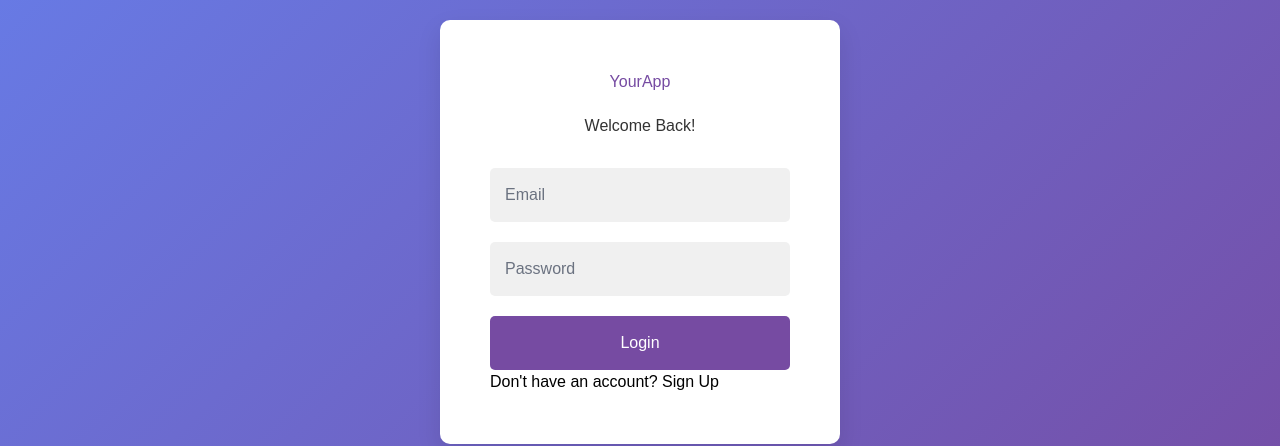
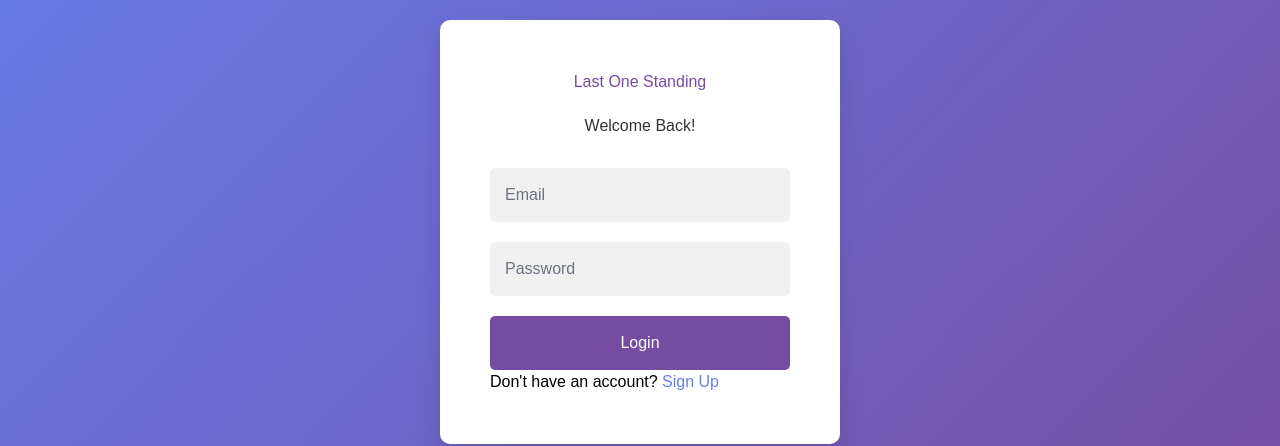
Before and after one commit to anandkaranubc/Team-Last-One-Standing, a React (Vite) app in the folder last-one-standing/: page /auth in a window 1280 px wide. Shown: the part 168-614 px from the top of the page. Built offline with nearby package versions, Linux system fonts and the light colour scheme.

Commit message:
Auth finalised probably

```diff
--- a/last-one-standing/src/components/AuthPage.jsx
+++ b/last-one-standing/src/components/AuthPage.jsx
@@ -22,7 +22,7 @@ function AuthPage() {
     <div className="auth-page">
       <div className="auth-container">
         <div className="logo">
-          <h2>YourApp</h2>
+          <h2>Last One Standing</h2>
         </div>
         <div className="form-container">
           <h1>{isLogin ? "Welcome Back!" : "Create Account"}</h1>
--- a/last-one-standing/src/components/styles/AuthPage.css
+++ b/last-one-standing/src/components/styles/AuthPage.css
@@ -78,3 +78,11 @@
 .auth-form span:hover {
   text-decoration: underline;
 }
+
+span {
+  color: #667eea;
+}
+
+span:hover {
+  cursor: pointer;
+}
```
